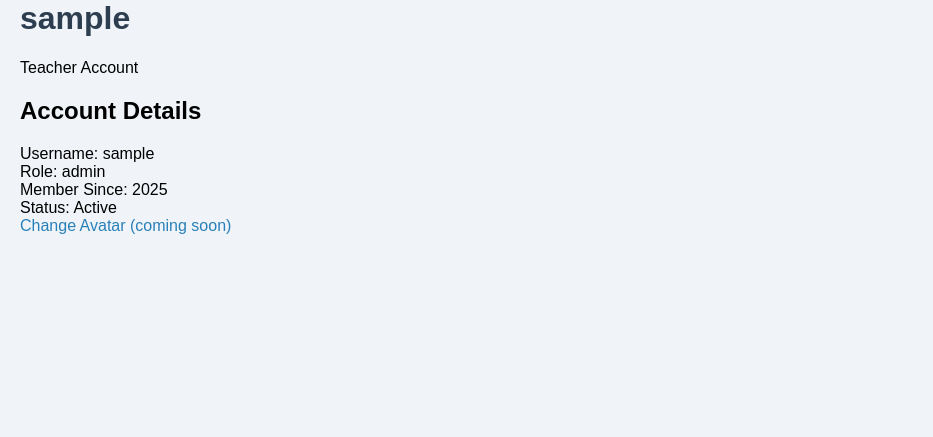
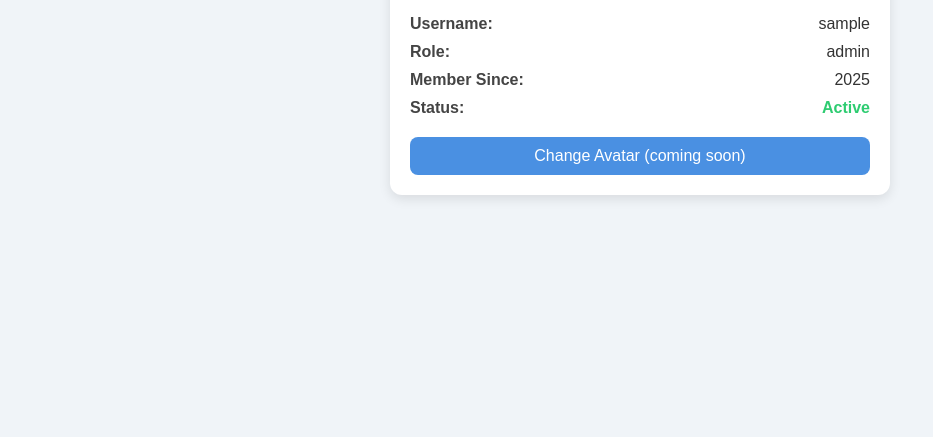
Before and after one commit to krisome01/school-portal, a Flask app: template templates/profile.html in a window 1280 px wide. Shown: the part 363-800 px from the top of the page, without its empty margins (0-933 px from the left). Run offline with Flask 3, Linux system fonts and the light colour scheme; the template is opened without the code that fills it: most values are stand-ins (such as "Sample title", 1, 10 or a date in 2020).

Commit message:
Add styles for profile page layout and avatar

```diff
--- a/static/style.css
+++ b/static/style.css
@@ -137,3 +137,112 @@ input[type="submit"] {
 .teacher-btn:hover {
     background: #cf6d17;
 }
+/* Profile Page Layout */
+.profile-container {
+    max-width: 500px;
+    margin: 0 auto;
+    text-align: center;
+    padding: 20px;
+}
+
+/* Avatar Wrapper */
+.avatar-wrapper {
+    position: relative;
+    width: 120px;
+    margin: 0 auto 15px auto;
+}
+
+.avatar {
+    width: 120px;
+    height: 120px;
+    border-radius: 50%;
+    object-fit: cover;
+    border: 5px solid #4a90e2;
+}
+
+/* Role Colours */
+.avatar.student {
+    border-color: #4a90e2; /* blue */
+}
+
+.avatar.teacher {
+    border-color: #e67e22; /* orange */
+}
+
+/* Badge */
+.role-badge {
+    position: absolute;
+    bottom: -5px;
+    right: -5px;
+    background: white;
+    border-radius: 50%;
+    padding: 5px 7px;
+    font-size: 20px;
+    border: 2px solid #ccc;
+}
+
+/* Name + Role */
+.profile-name {
+    font-size: 28px;
+    margin-bottom: 5px;
+}
+
+.profile-role {
+    font-size: 16px;
+    color: #666;
+    margin-bottom: 20px;
+}
+
+/* Profile Card */
+.profile-card {
+    background: #ffffff;
+    padding: 20px;
+    border-radius: 12px;
+    box-shadow: 0 4px 12px rgba(0,0,0,0.1);
+    text-align: left;
+}
+
+.section-title {
+    font-size: 20px;
+    margin-bottom: 15px;
+    border-bottom: 2px solid #eee;
+    padding-bottom: 5px;
+}
+
+/* Info Rows */
+.info-row {
+    display: flex;
+    justify-content: space-between;
+    margin: 10px 0;
+}
+
+.info-label {
+    font-weight: bold;
+    color: #444;
+}
+
+.info-value {
+    color: #333;
+}
+
+.info-value.active {
+    color: #2ecc71;
+    font-weight: bold;
+}
+
+/* Button */
+.change-avatar-btn {
+    display: block;
+    margin-top: 20px;
+    text-align: center;
+    background: #4a90e2;
+    color: white;
+    padding: 10px;
+    border-radius: 8px;
+    text-decoration: none;
+    transition: 0.2s;
+}
+
+.change-avatar-btn:hover {
+    background: #357ABD;
+}
```
